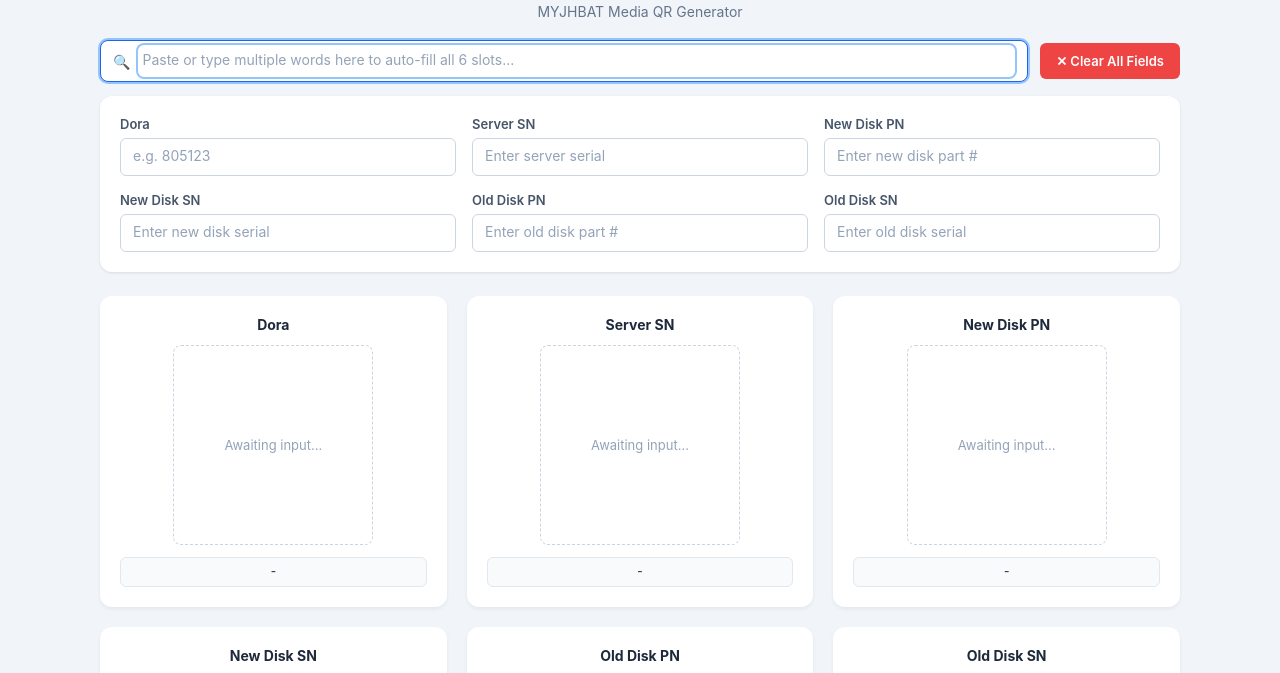
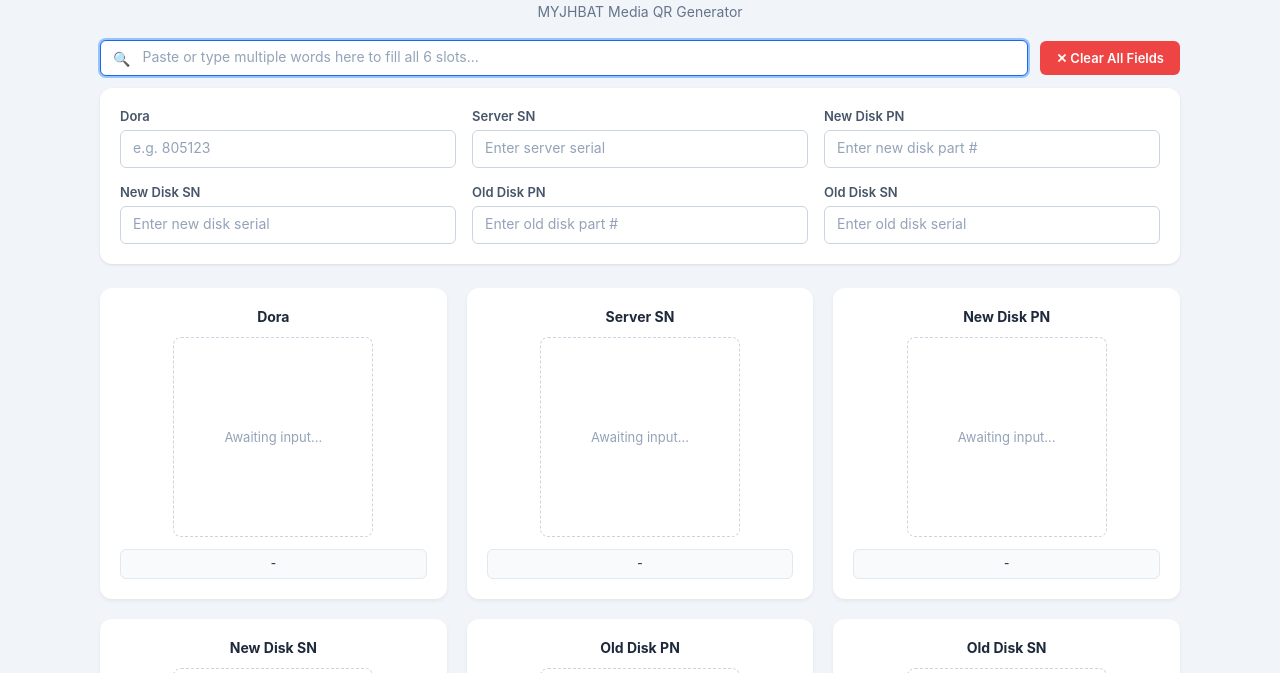
Before and after one commit to Ryzal275/media_qr, a plain HTML site: page index.html in a window 1280 px wide. Both pictures are taken after a click on the button "✕ Clear All Fields". Shown: the part 56-729 px from the top of the page. Drawn offline with Linux system fonts and the light colour scheme.

Commit message:
Update index.html

```diff
--- a/index.html
+++ b/index.html
@@ -4,58 +4,193 @@
   <meta charset="UTF-8">
   <meta name="viewport" content="width=device-width, initial-scale=1.0">
   <title>MYJHBAT MEDIA BREAKFIX QR</title>
+  <script src="https://cloudflare.com"></script>
   <style>
     * { box-sizing: border-box; font-family: -apple-system, BlinkMacSystemFont, 'Segoe UI', Roboto, sans-serif; }
     body { background: #f1f5f9; margin: 0; padding: 24px; color: #0f172a; }
     .container { max-width: 1080px; margin: 0 auto; }
+
     header { text-align: center; margin-bottom: 20px; }
     h1 { font-size: 24px; margin: 0 0 6px 0; font-weight: 700; }
     p.subtitle { margin: 0; color: #64748b; font-size: 14px; }
-    .toolbar { display: flex; justify-content: space-between; align-items: center; gap: 12px; margin-bottom: 14px; flex-wrap: wrap; }
-    .bulk-box { flex: 1; min-width: 280px; display: flex; align-items: center; background: #ffffff; border: 1px solid #cbd5e1; border-radius: 8px; padding: 4px 12px; box-shadow: 0 1px 2px rgba(0,0,0,0.05); }
-    .bulk-box:focus-within { border-color: #2563eb; box-shadow: 0 0 0 2px #93c5fd; }
-    .bulk-box span { color: #64748b; font-size: 14px; margin-right: 8px; user-select: none; }
-    .bulk-box input { border: none; box-shadow: none; padding: 8px 4px; width: 100%; font-size: 14px; font-family: monospace; }
-    .btn-clear { background: #ef4444; color: #ffffff; border: none; padding: 10px 16px; border-radius: 6px; font-size: 13px; font-weight: 600; cursor: pointer; display: inline-flex; align-items: center; gap: 6px; transition: background 0.15s ease, transform 0.05s ease; }
+
+    .toolbar {
+      display: flex;
+      justify-content: space-between;
+      align-items: center;
+      gap: 12px;
+      margin-bottom: 12px;
+      flex-wrap: wrap;
+    }
+    .search-box {
+      flex: 1;
+      min-width: 280px;
+      display: flex;
+      align-items: center;
+      background: #ffffff;
+      border: 1px solid #cbd5e1;
+      border-radius: 6px;
+      padding: 0 12px;
+    }
+    .search-box:focus-within {
+      border-color: #2563eb;
+      box-shadow: 0 0 0 2px #93c5fd;
+    }
+    .search-box span {
+      color: #64748b;
+      margin-right: 8px;
+      font-size: 14px;
+    }
+    .search-box input {
+      border: none;
+      box-shadow: none;
+      width: 100%;
+      padding: 9px 4px;
+      font-size: 14px;
+    }
+    .search-box input:focus {
+      box-shadow: none;
+    }
+    .btn-clear {
+      background: #ef4444;
+      color: #ffffff;
+      border: none;
+      padding: 9px 16px;
+      border-radius: 6px;
+      font-size: 13px;
+      font-weight: 600;
+      cursor: pointer;
+      display: inline-flex;
+      align-items: center;
+      gap: 6px;
+      transition: background 0.15s ease, transform 0.05s ease;
+    }
     .btn-clear:hover { background: #dc2626; }
-    .form-grid { display: grid; grid-template-columns: repeat(auto-fit, minmax(280px, 1fr)); gap: 16px; background: #ffffff; padding: 20px; border-radius: 12px; box-shadow: 0 1px 3px rgba(0,0,0,0.1); margin-bottom: 24px; }
+    .btn-clear:active { transform: scale(0.98); }
+
+    .form-grid {
+      display: grid;
+      grid-template-columns: repeat(auto-fit, minmax(280px, 1fr));
+      gap: 16px;
+      background: #ffffff;
+      padding: 20px;
+      border-radius: 12px;
+      box-shadow: 0 1px 3px rgba(0,0,0,0.1);
+      margin-bottom: 24px;
+    }
     .field-group { display: flex; flex-direction: column; gap: 6px; }
     label { font-size: 13px; font-weight: 600; color: #475569; }
-    input { padding: 10px 12px; border: 1px solid #cbd5e1; border-radius: 6px; font-size: 14px; font-family: monospace; outline: none; transition: border-color 0.15s, box-shadow 0.15s; }
-    input::placeholder { color: #94a3b8; font-family: -apple-system, BlinkMacSystemFont, 'Segoe UI', Roboto, sans-serif; }
-    input:focus { border-color: #2563eb; box-shadow: 0 0 0 2px #93c5fd; }
-    .qr-grid { display: grid; grid-template-columns: repeat(auto-fit, minmax(260px, 1fr)); gap: 20px; }
-    .qr-card { background: #ffffff; border-radius: 12px; padding: 20px; display: flex; flex-direction: column; align-items: center; box-shadow: 0 2px 4px rgba(0,0,0,0.06); text-align: center; }
+    input {
+      padding: 10px 12px;
+      border: 1px solid #cbd5e1;
+      border-radius: 6px;
+      font-size: 14px;
+      font-family: monospace;
+      outline: none;
+      transition: border-color 0.15s, box-shadow 0.15s;
+    }
+    input::placeholder {
+      color: #94a3b8;
+      font-family: -apple-system, BlinkMacSystemFont, 'Segoe UI', Roboto, sans-serif;
+    }
+    input:focus {
+      border-color: #2563eb;
+      box-shadow: 0 0 0 2px #93c5fd;
+    }
+
+    .qr-grid {
+      display: grid;
+      grid-template-columns: repeat(auto-fit, minmax(260px, 1fr));
+      gap: 20px;
+    }
+    .qr-card {
+      background: #ffffff;
+      border-radius: 12px;
+      padding: 20px;
+      display: flex;
+      flex-direction: column;
+      align-items: center;
+      box-shadow: 0 2px 4px rgba(0,0,0,0.06);
+      text-align: center;
+    }
     .qr-title { font-size: 14px; font-weight: 700; color: #1e293b; margin-bottom: 12px; }
-    .qr-box { width: 200px; height: 200px; display: flex; align-items: center; justify-content: center; margin-bottom: 12px; color: #94a3b8; font-size: 13px; border: 1px dashed #cbd5e1; border-radius: 8px; }
-    .qr-box.has-qr { border: none; }
+    .qr-box {
+      width: 200px;
+      height: 200px;
+      display: flex;
+      align-items: center;
+      justify-content: center;
+      margin-bottom: 12px;
+      color: #94a3b8;
+      font-size: 13px;
+      border: 1px dashed #cbd5e1;
+      border-radius: 8px;
+    }
+    .qr-box.has-qr {
+      border: none;
+    }
     .qr-box canvas, .qr-box img { max-width: 100%; max-height: 100%; }
-    .qr-value { font-family: monospace; font-size: 14px; background: #f8fafc; padding: 6px 12px; border-radius: 6px; border: 1px solid #e2e8f0; word-break: break-all; width: 100%; color: #334155; }
+    .qr-value {
+      font-family: monospace;
+      font-size: 14px;
+      background: #f8fafc;
+      padding: 6px 12px;
+      border-radius: 6px;
+      border: 1px solid #e2e8f0;
+      word-break: break-all;
+      width: 100%;
+      color: #334155;
+    }
   </style>
 </head>
 <body>
+
 <div class="container">
   <header>
     <h1>Media Breakfix QR</h1>
     <p class="subtitle">MYJHBAT Media QR Generator</p>
   </header>
+
   <div class="toolbar">
-    <div class="bulk-box">
+    <div class="search-box">
       <span>🔍</span>
-      <input id="bulk-input" type="text" placeholder="Paste or type multiple words here to auto-fill all 6 slots..." autofocus oninput="handleBulkInput(this.value)">
+      <input id="in-bulk" placeholder="Paste or type multiple words here to fill all 6 slots..." autofocus oninput="handleBulk(this.value)">
     </div>
-    <button type="button" class="btn-clear" onclick="clearAll()">✕ Clear All Fields</button>
+    <button type="button" class="btn-clear" onclick="clearAll()">
+      ✕ Clear All Fields
+    </button>
   </div>
+
   <div class="form-grid">
-    <div class="field-group"><label for="in-dora">Dora</label><input id="in-dora" placeholder="e.g. 805123" oninput="updateAll()"></div>
-    <div class="field-group"><label for="in-server">Server SN</label><input id="in-server" placeholder="Enter server serial" oninput="updateAll()"></div>
-    <div class="field-group"><label for="in-npn">New Disk PN</label><input id="in-npn" placeholder="Enter new disk part #" oninput="updateAll()"></div>
-    <div class="field-group"><label for="in-nsn">New Disk SN</label><input id="in-nsn" placeholder="Enter new disk serial" oninput="updateAll()"></div>
-    <div class="field-group"><label for="in-opn">Old Disk PN</label><input id="in-opn" placeholder="Enter old disk part #" oninput="updateAll()"></div>
-    <div class="field-group"><label for="in-osn">Old Disk SN</label><input id="in-osn" placeholder="Enter old disk serial" oninput="updateAll()"></div>
+    <div class="field-group">
+      <label for="in-dora">Dora</label>
+      <input id="in-dora" placeholder="e.g. 805123" oninput="updateAll()">
+    </div>
+    <div class="field-group">
+      <label for="in-server">Server SN</label>
+      <input id="in-server" placeholder="Enter server serial" oninput="updateAll()">
+    </div>
+    <div class="field-group">
+      <label for="in-npn">New Disk PN</label>
+      <input id="in-npn" placeholder="Enter new disk part #" oninput="updateAll()">
+    </div>
+    <div class="field-group">
+      <label for="in-nsn">New Disk SN</label>
+      <input id="in-nsn" placeholder="Enter new disk serial" oninput="updateAll()">
+    </div>
+    <div class="field-group">
+      <label for="in-opn">Old Disk PN</label>
+      <input id="in-opn" placeholder="Enter old disk part #" oninput="updateAll()">
+    </div>
+    <div class="field-group">
+      <label for="in-osn">Old Disk SN</label>
+      <input id="in-osn" placeholder="Enter old disk serial" oninput="updateAll()">
+    </div>
   </div>
+
   <div class="qr-grid" id="grid"></div>
 </div>
+
 <script>
   const fields = [
     { id: 'in-dora', label: 'Dora' },
@@ -66,51 +201,90 @@
     { id: 'in-osn', label: 'Old Disk SN' }
   ];
 
-  function handleBulkInput(val) {
-    const tokens = val.trim().split(/[\s,]+/);
+  function handleBulk(text) {
+    const words = text.trim().split(/[\s,]+/).filter(Boolean);
     fields.forEach((f, idx) => {
-      const inputEl = document.getElementById(f.id);
-      inputEl.value = tokens[idx] || '';
+      document.getElementById(f.id).value = words[idx] || '';
     });
     updateAll();
   }
 
+  function initFromUrl() {
+    const params = new URLSearchParams(window.location.search);
+    const rawVal = params.get('value');
+    if (rawVal) {
+      const parts = rawVal.split(',');
+      fields.forEach((f, idx) => {
+        if (parts[idx] !== undefined) document.getElementById(f.id).value = parts[idx].trim();
+      });
+    }
+  }
+
   function clearAll() {
-    fields.forEach(f => document.getElementById(f.id).value = '');
-    document.getElementById('bulk-input').value = '';
+    document.getElementById('in-bulk').value = '';
+    fields.forEach(f => {
+      document.getElementById(f.id).value = '';
+    });
+
+    if (window.history.replaceState) {
+      const cleanUrl = window.location.protocol + "//" + window.location.host + window.location.pathname;
+      window.history.replaceState({ path: cleanUrl }, '', cleanUrl);
+    }
+
     updateAll();
-    document.getElementById('bulk-input').focus();
+
+    const bulkInput = document.getElementById('in-bulk');
+    if (bulkInput) bulkInput.focus();
   }
+
+  document.addEventListener('keydown', (e) => {
+    if (e.key === 'Escape') {
+      clearAll();
+    }
+  });
 
   function updateAll() {
     const container = document.getElementById('grid');
     container.innerHTML = '';
+
     fields.forEach(f => {
       const rawVal = document.getElementById(f.id).value.trim();
       const val = rawVal || '-';
+
       const card = document.createElement('div');
       card.className = 'qr-card';
+
       const title = document.createElement('div');
       title.className = 'qr-title';
       title.innerText = f.label;
+
       const qrDiv = document.createElement('div');
       qrDiv.className = 'qr-box';
+
       const text = document.createElement('div');
       text.className = 'qr-value';
       text.innerText = val;
+
       card.appendChild(title);
       card.appendChild(qrDiv);
       card.appendChild(text);
       container.appendChild(card);
-      if (rawVal && typeof QRCode !== 'undefined') {
+
+      if (rawVal) {
         qrDiv.classList.add('has-qr');
-        new QRCode(qrDiv, { text: rawVal, width: 200, height: 200, correctLevel: QRCode.CorrectLevel.M });
+        new QRCode(qrDiv, {
+          text: rawVal,
+          width: 200,
+          height: 200,
+          correctLevel: QRCode.CorrectLevel.M
+        });
       } else {
         qrDiv.innerText = 'Awaiting input...';
       }
     });
   }
 
+  initFromUrl();
   updateAll();
 </script>
 </body>
```
